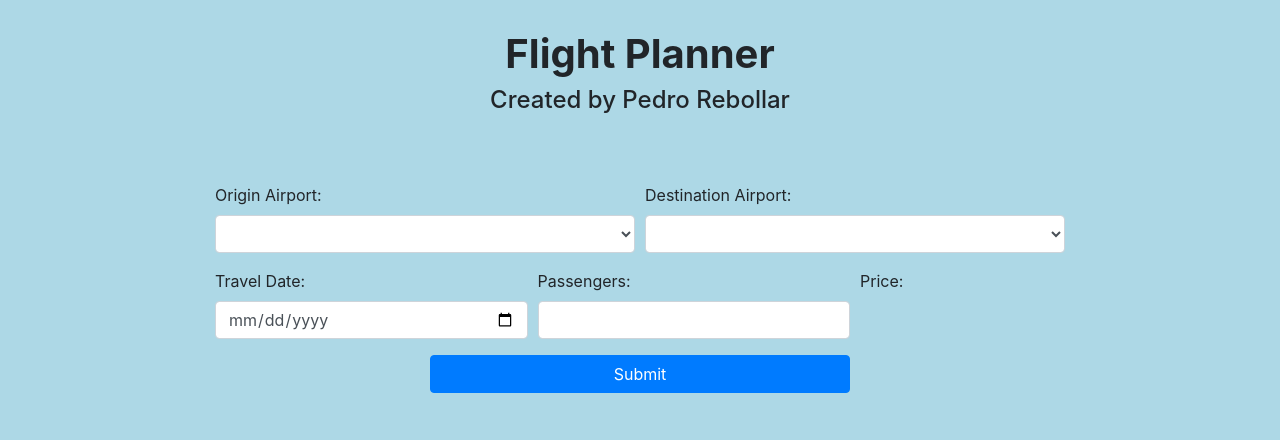
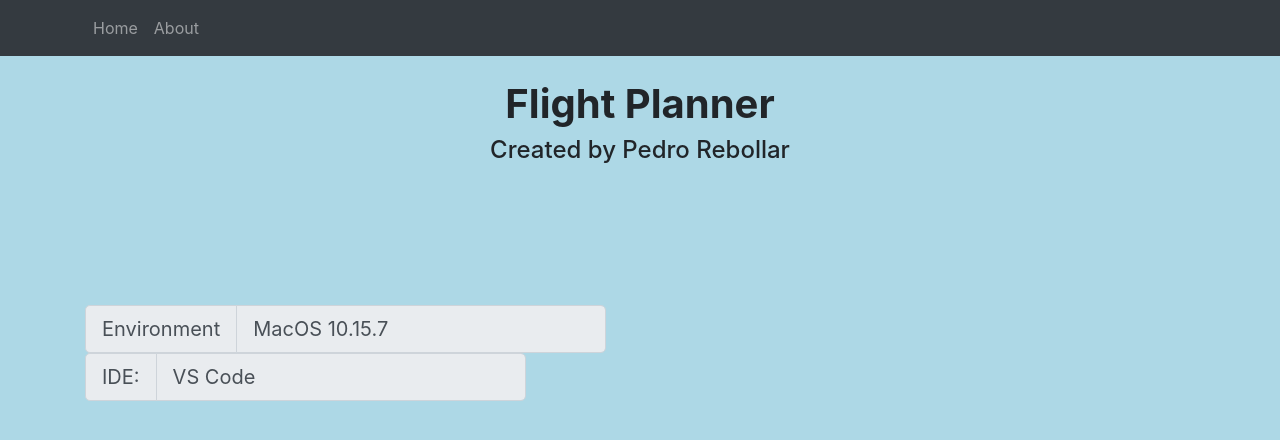
Before and after one commit to prebollar15/csc436-travelApp, an Angular app: page /about in a window 1280 px wide. Shown: the top 440 px of the page. Built offline with nearby package versions, Linux system fonts and the light colour scheme.

Commit message:
added nav bar and about page

```diff
--- /dev/null
+++ b/src/app/about/about.component.html
@@ -0,0 +1,19 @@
+<!-- About environment info-->
+
+<div class="container">
+
+  <div class="input-group input-group-lg">
+    <div class="input-group-prepend">
+      <span class="input-group-text" id="inputGroup-sizing-lg">Environment</span>
+    </div>
+    <input class="form-control col-md-4"  [(ngModel)]="environment" value="{{environment}}" disabled />
+  </div>
+
+  <div class="input-group input-group-lg">
+    <div class="input-group-prepend">
+      <span class="input-group-text" >IDE:</span>
+    </div>
+    <input class="form-control col-md-4 " [(ngModel)]="ide" value="{{ide}}" disabled/>
+  </div>
+
+</div>
--- /dev/null
+++ b/src/app/about/about.component.ts
@@ -0,0 +1,19 @@
+import { Component, OnInit } from '@angular/core';
+import { FormsModule } from '@angular/forms';
+
+@Component({
+  selector: 'app-about',
+  templateUrl: './about.component.html',
+  styleUrls: ['./about.component.css']
+})
+export class AboutComponent implements OnInit {
+
+  environment = 'MacOS 10.15.7';
+  ide = 'VS Code';
+
+  constructor() { }
+
+  ngOnInit(): void {
+  }
+
+}
--- a/src/app/app.component.html
+++ b/src/app/app.component.html
@@ -1 +1,17 @@
-<app-flight></app-flight>
+<nav class="navbar navbar-expand-lg navbar-dark bg-dark fixed-top">
+  <div class="container">
+    <ul class="navbar-nav">
+      <li class="nav-item">
+       <a class="nav-link" [routerLink]="['/flight']">Home</a>
+      </li>
+      <li class="nav-item">
+        <a class="nav-link"[routerLink]="['/about']">About</a>
+      </li>
+    </ul>
+  </div>
+</nav>
+<br/>
+<br/>
+<br/>
+
+<router-outlet></router-outlet>
--- a/src/styles.css
+++ b/src/styles.css
@@ -19,4 +19,6 @@ body {
 
 body {
   background-color: lightblue;
+  padding-top: 50px;
+
 }
```
Also changed, not shown: src/app/app.module.ts (+12 -2 lines), src/app/about/about.component.css (added), 1 other file (tests, documents, lock files or other folders).
